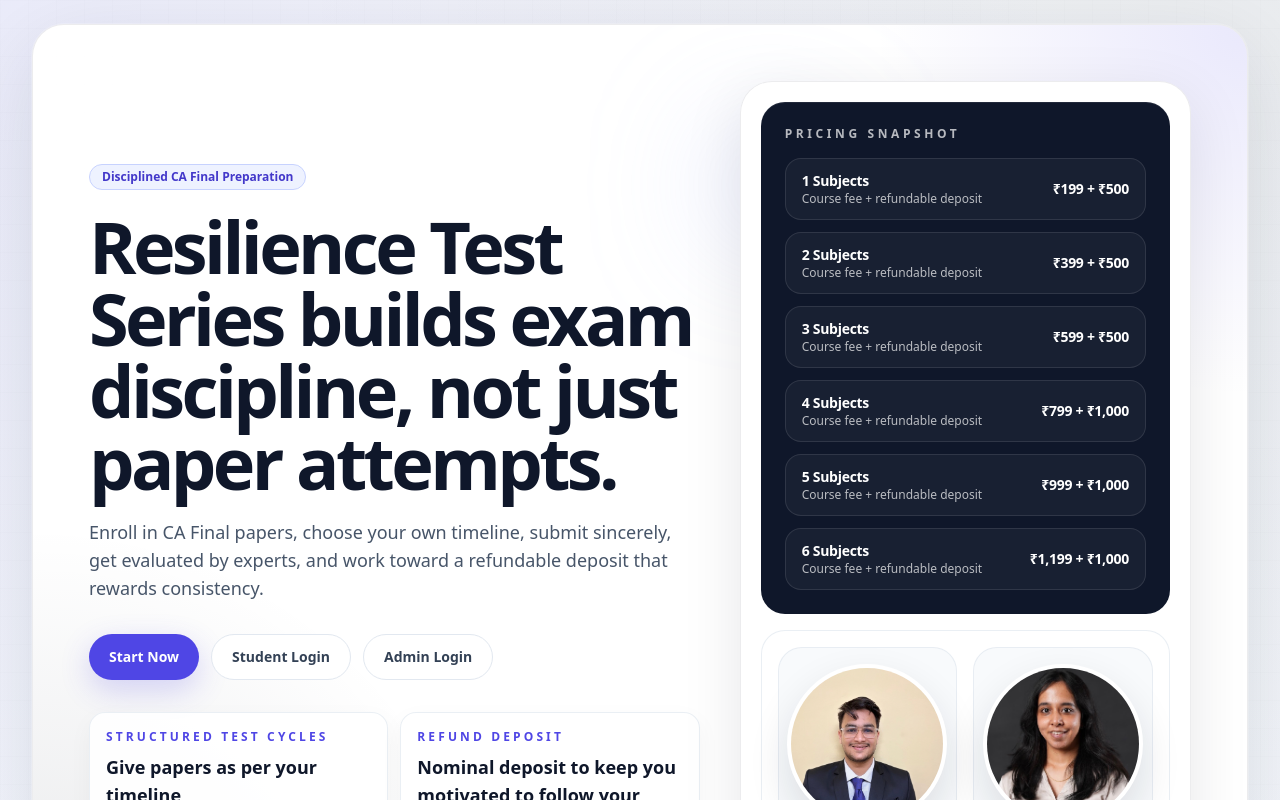
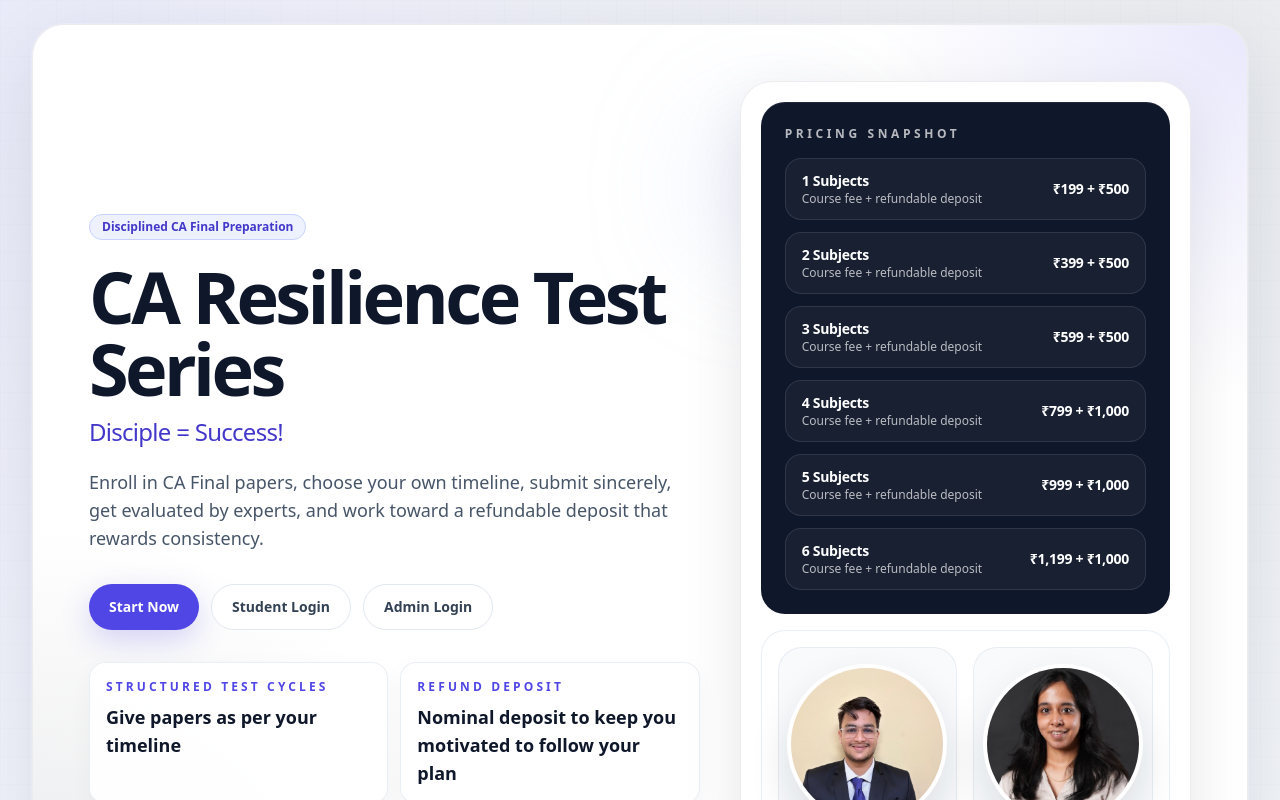
Before and after one commit to caresilience-hub/Resilience-test-series, a Next.js app: page / in a window 1280 px wide. Shown: the top 800 px of the page. Built offline with nearby package versions, Linux system fonts and the light colour scheme; no server answers.

Commit message:
Homepage heading

```diff
--- a/app/page.tsx
+++ b/app/page.tsx
@@ -73,8 +73,11 @@ export default function HomePage() {
             <div>
               <Badge>Disciplined CA Final Preparation</Badge>
               <h1 className="mt-5 max-w-3xl text-5xl font-semibold tracking-[-0.05em] leading-[1.05] text-ink-900 sm:text-6xl lg:text-7xl">
-                Resilience Test Series builds exam discipline, not just paper attempts.
+                CA Resilience Test Series
               </h1>
+              <p className="mt-3 max-w-2xl text-xl font-medium tracking-[-0.03em] text-indigo-700 sm:text-2xl">
+                Disciple = Success!
+              </p>
               <p className="mt-5 max-w-2xl text-base leading-8 text-ink-600 sm:text-lg">
                 Enroll in CA Final papers, choose your own timeline, submit sincerely, get evaluated by experts, and work toward a refundable deposit that rewards consistency.
               </p>
```
